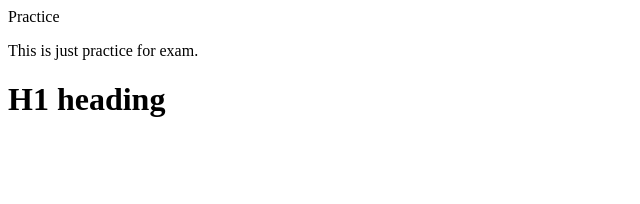
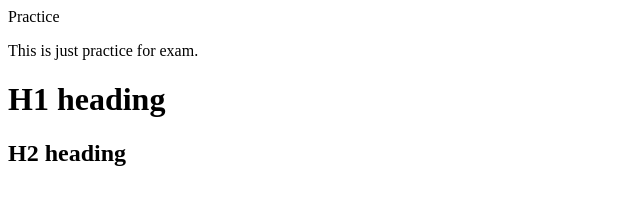
Before and after one commit to openai22/test1, a plain HTML site: page index.html in a window 1280 px wide. Shown: the whole page, without its empty margins (0-640 px from the left). Drawn offline with Linux system fonts and the light colour scheme.

Commit message:
Index updated

```diff
--- a/index.html
+++ b/index.html
@@ -6,6 +6,7 @@
     <body>
         <p>This is just practice for exam.</p>
         <h1 id="h1">H1 heading</h1>
+        <h2 id = "h2">H2 heading</h2>
     </body>
 </html>
 <script>
```
